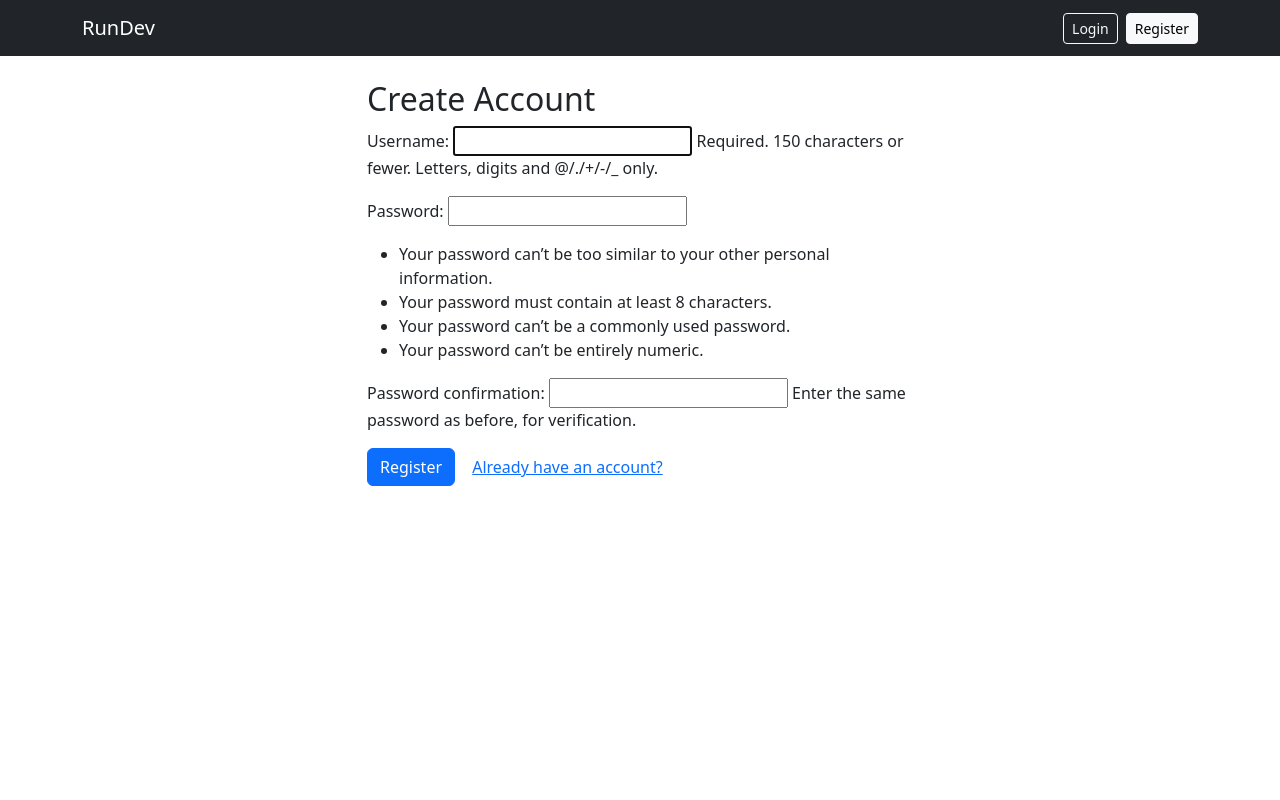
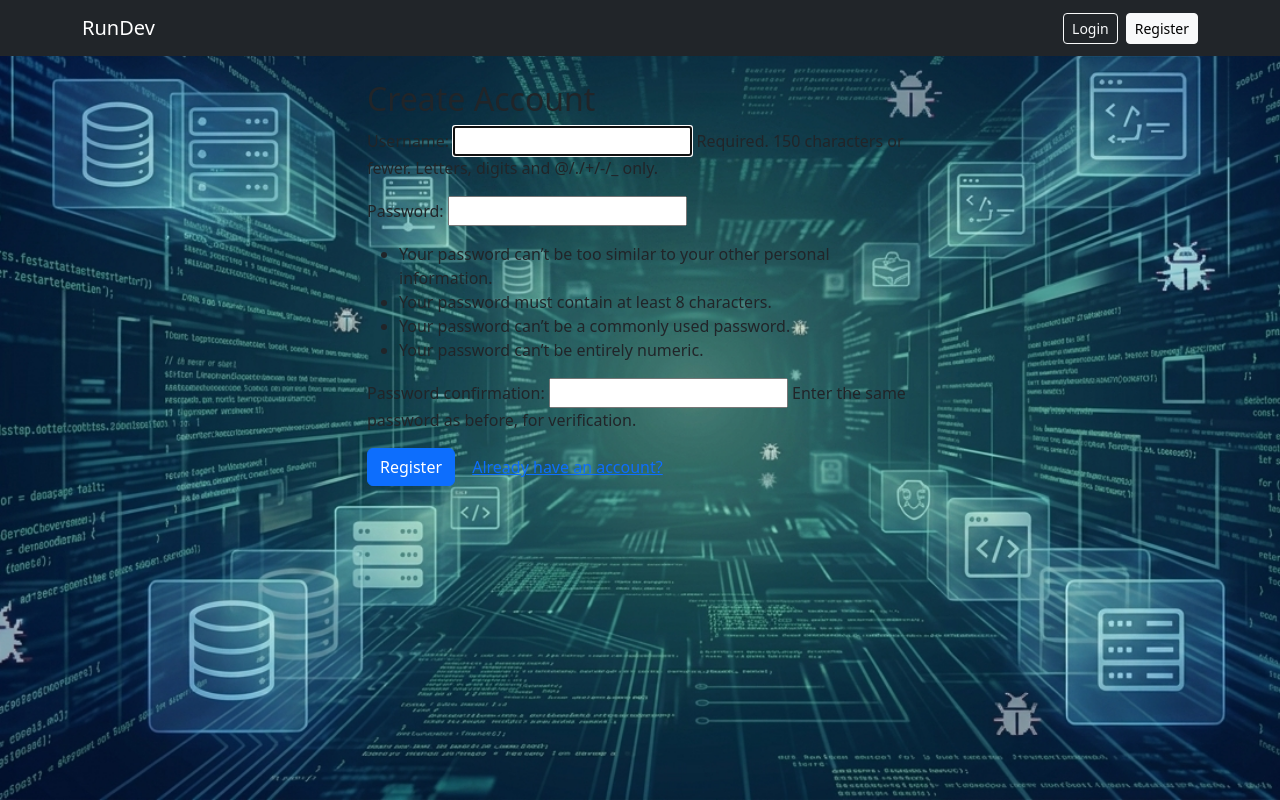
Before and after one commit to DonMarcao/RunDev, a Django app: page /accounts/register/ in a window 1280 px wide. Run offline with Django 5.2, Linux system fonts and the light colour scheme.

Commit message:
feat: add background image and global stylesheet

```diff
--- /dev/null
+++ b/static/css/style.css
@@ -0,0 +1,6 @@
+body {
+    background-image: url('../assets/ui/bg_main.png');
+    background-size: cover;
+    background-position: center;
+    background-attachment: fixed;
+}
--- a/templates/base.html
+++ b/templates/base.html
@@ -1,3 +1,5 @@
+{% load static %}
+<link rel="stylesheet" href="{% static 'css/style.css' %}">
 <!DOCTYPE html>
 <html lang="en">
 <head>
```
